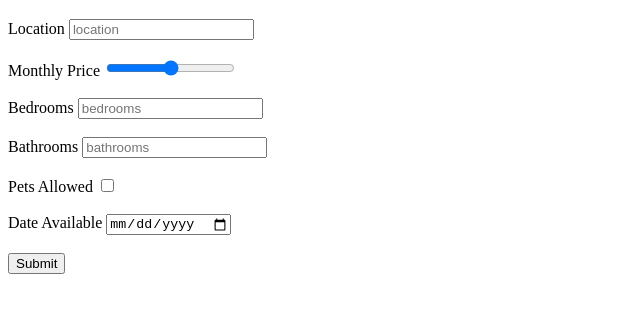
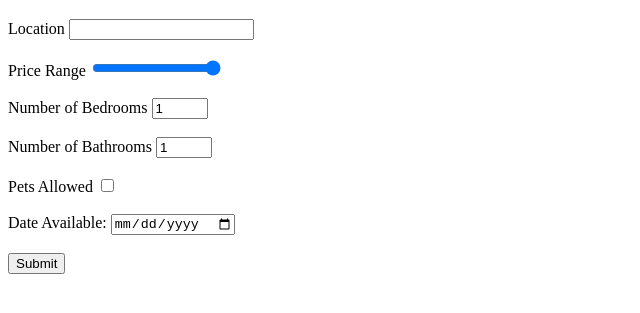
Before and after one commit to fabiovinago/html-css-basics, a plain HTML site: page 01 - EXERCISE Forms/index.html in a window 1280 px wide. Shown: the part 61-374 px from the top of the page, without its empty margins (0-640 px from the left). Drawn offline with Linux system fonts and the light colour scheme.

Commit message:
finished form

```diff
--- a/01 - EXERCISE Forms/index.html
+++ b/01 - EXERCISE Forms/index.html
@@ -7,42 +7,62 @@
     <link rel="stylesheet" href="style.css">
 </head>
 <body>
-    <h1>Appartement Search</h1>
-    <div>
+    <header>
+        <h1>Appartement Search</h1>
+    </header>
+    <form action="submit.php" method="post">
         <label for="location">Location</label>
-        <input type="text" name="location" id="location" placeholder="location">
-    </div>
-    <br />
-    <div>
-        <label for="monthly-price">Monthly Price</label>
-        <input type="range" name="monthly-price" id="monthly-price">
-    </div>
-    <br />
-    <div>
-        <label for="bedrooms">Bedrooms</label>
-        <input type="number" name="bedrooms" id="bedrooms" placeholder="bedrooms">
-    </div>
-    <br />
-    <div>
-        <label for="bathrooms">Bathrooms</label>
-        <input type="number" name="bathrooms" id="bathrooms" placeholder="bathrooms">
-    </div>
-    <br />
-    <div>
-        <label for="pets">Pets Allowed</label>
-        <input type="checkbox" name="pets" id="pets">
-    </div>
-    <br />
-    <div>
-        <label for="date-available">Date Available</label>
-        <input type="date" name="date-available" id="date-available">
-    </div>
-    <br />
-    <div>
-        <label for="submit"></label>
-        <input type="submit" name="submit" id="submit">
-    </div>
+        <input type="text"
+        id="location"
+        name="location"
+        required>
+        <br /> <br />
 
+        <label for="priceRange">Price Range</label>
+        <input type="range"
+        id="priceRange"
+        name="priceRange"
+        min="0"
+        max="5000"
+        step="100"
+        value="10000">
+        <br /> <br />
 
+        <label for="numBedrooms">Number of Bedrooms</label>
+        <input type="number"
+        id="numBedrooms"
+        name="numBedrooms"
+        min="0"
+        max="10"
+        value="1"
+        required>
+        <br /> <br />
 
+        <label for="numBathrooms">Number of Bathrooms</label>
+        <input type="number"
+        id="numBathrooms"
+        name="numBathrooms"
+        min="0"
+        max="10"
+        value="1"
+        required>
+        <br /> <br />
+
+        <label for="petsAllowed">Pets Allowed</label>
+        <input type="checkbox"
+        id="petsAllowed"
+        name="petsAllowed"
+        required>
+        <br /> <br />
+
+        <label for="dateAvailable">Date Available:</label>
+        <input type="date"
+        id="dateAvailable"
+        name="dateAvailable"
+        required>
+        <br /> <br />
+
+        <input type="submit"
+        value="Submit">
+    </form>
 </body>
```
